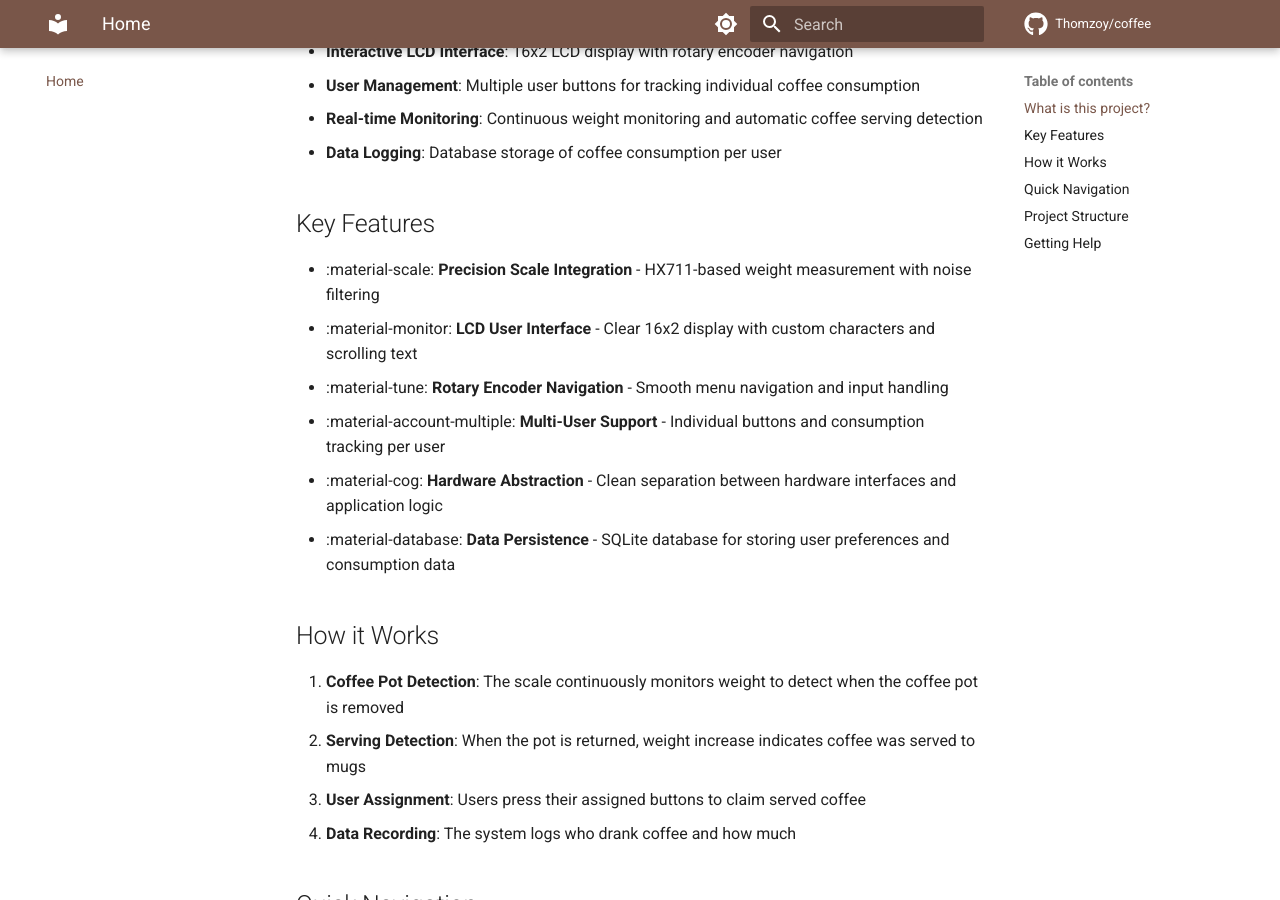
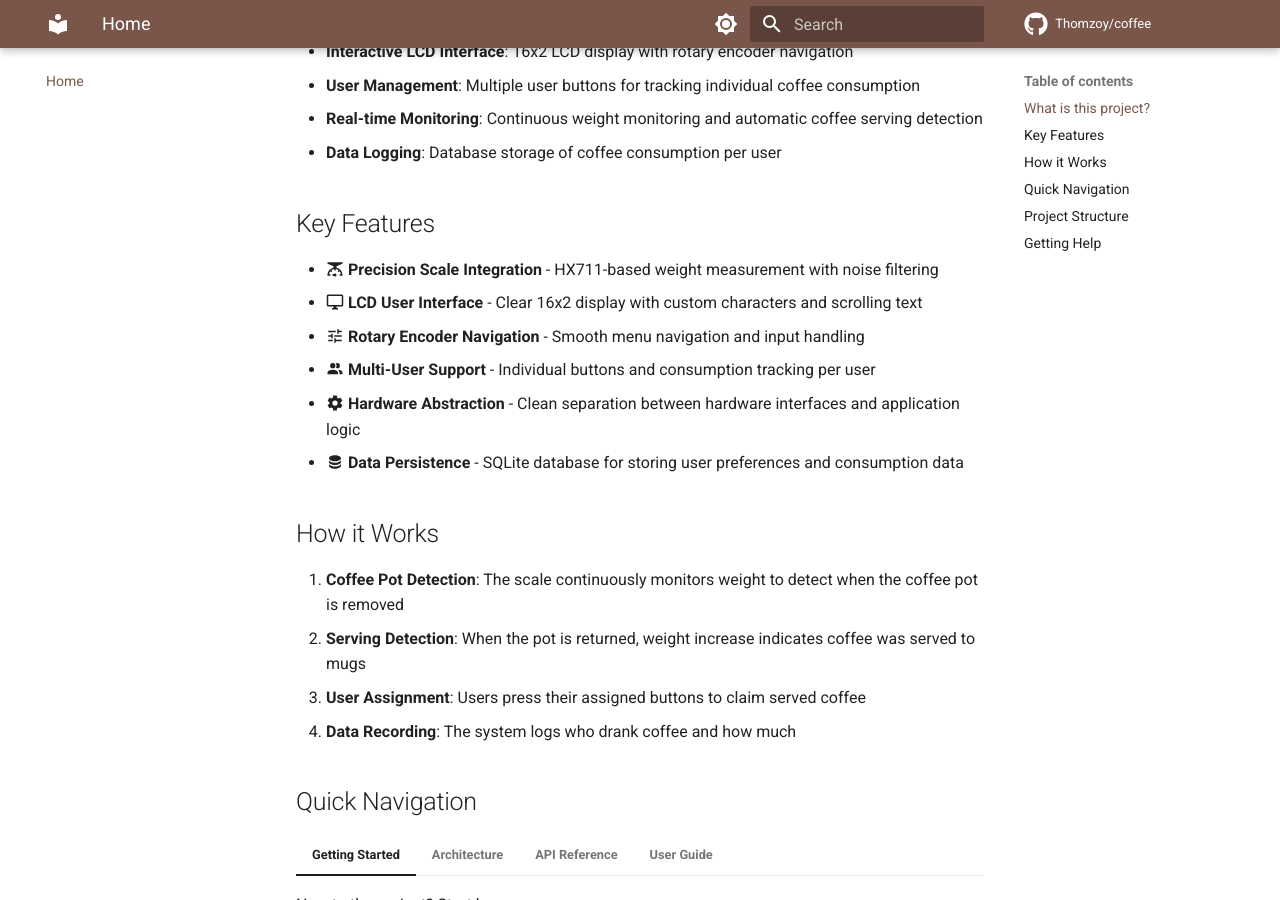
Before and after one commit to Thomzoy/coffee, an MkDocs documentation site: the page built from docs/index.md, in a window 1280 px wide and 900 px high, scrolled down 457 px. Built offline with MkDocs 1.6.1 and Material for MkDocs 9.7.7, drawn with Linux system fonts in a browser that asks for light colours; comment, search, counter and statistics services are not loaded.

Commit message:
fix mkdocs config

```diff
--- a/mkdocs.yml
+++ b/mkdocs.yml
@@ -52,7 +52,11 @@
       anchor_linenums: true
   - pymdownx.inlinehilite
   - pymdownx.snippets
-  - pymdownx.superfences
+  - pymdownx.superfences:
+      custom_fences:
+        - name: mermaid
+          class: mermaid
+          format: !!python/name:pymdownx.superfences.fence_code_format
   - pymdownx.tabbed:
       alternate_style: true
   - pymdownx.details
@@ -60,6 +64,9 @@
   - attr_list
   - md_in_html
   - tables
+  - pymdownx.emoji:
+      emoji_index: !!python/name:material.extensions.emoji.twemoji
+      emoji_generator: !!python/name:material.extensions.emoji.to_svg
 
 nav:
   - Home: index.md
--- a/pyproject.toml
+++ b/pyproject.toml
@@ -13,7 +13,7 @@
     "mcp23017",
     "RPi.GPIO",
     "wrapt",
-    "hx711-rpi-py"
+    #"hx711-rpi-py"
 ]
 
 [project.optional-dependencies]
```
